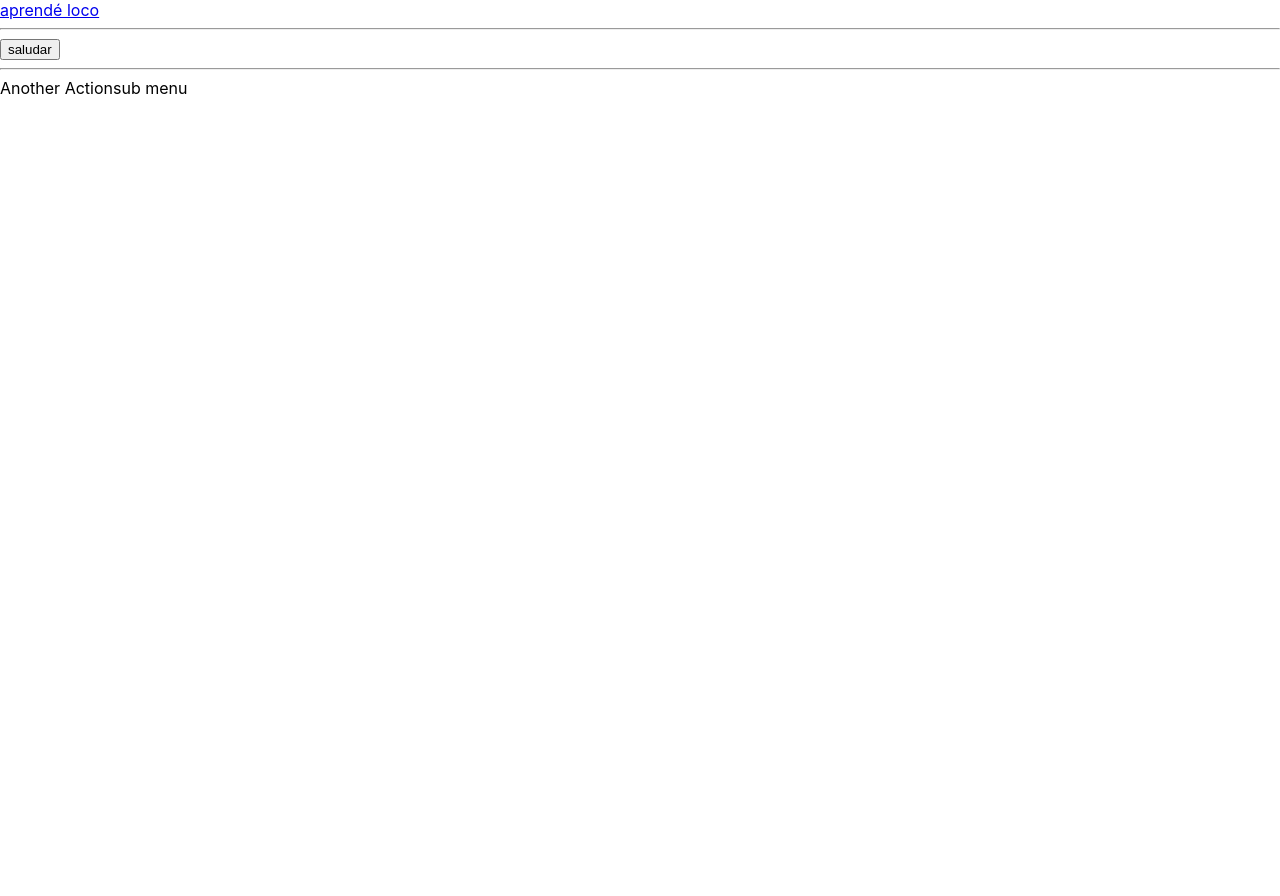
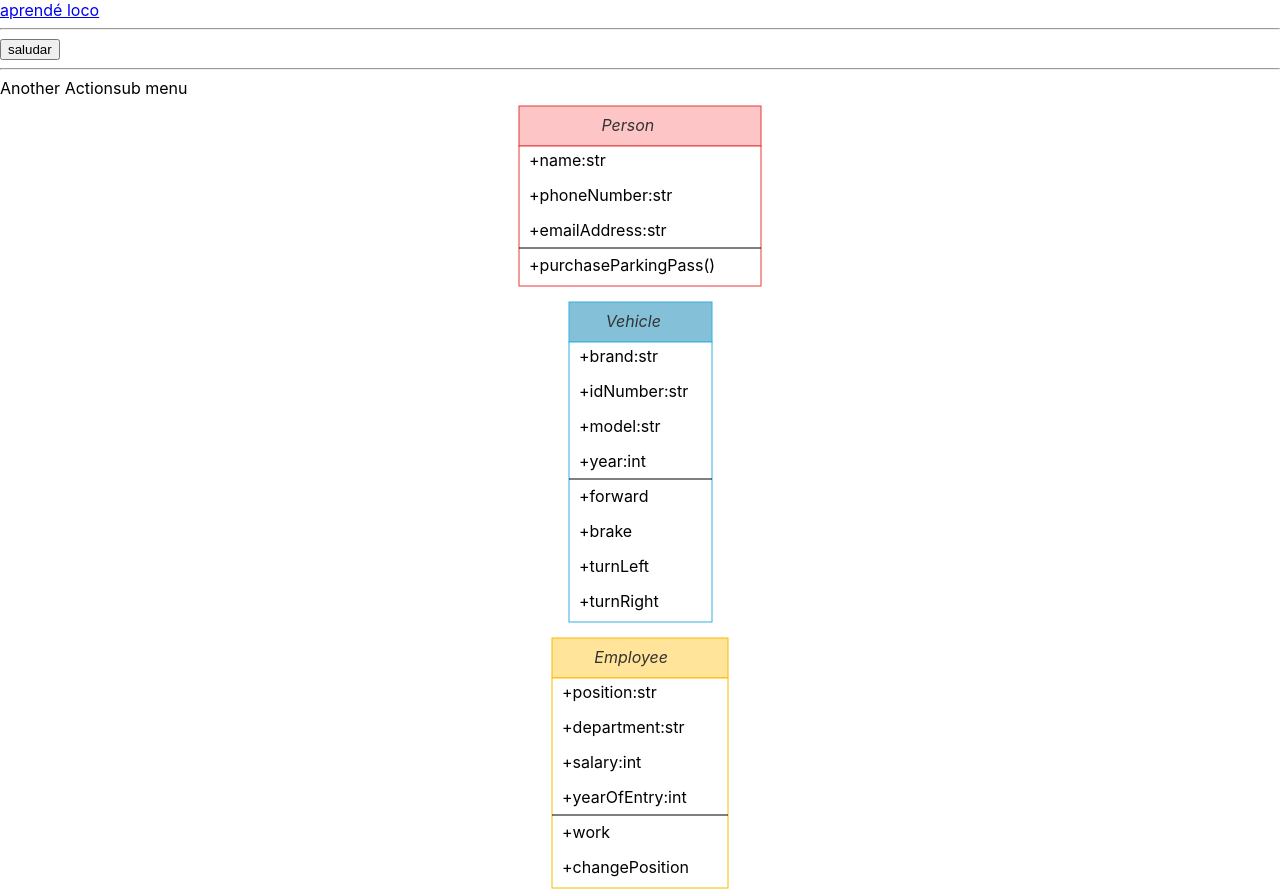
Before and after one commit to FacuLemo/efi-reactjs-1, a React (Create React App) app: page / in a window 1280 px wide. Before the commit the page ends 800 px from the top, so only its background shows below. Built offline with nearby package versions, Linux system fonts and the light colour scheme.

Commit message:
finished drawclass component, may remain some warning-fixes

```diff
--- a/src/App.js
+++ b/src/App.js
@@ -1,8 +1,32 @@
 import Test from "./components/test";
 import Menu from "./components/menu"
-
+import Drawclass from "./components/drawclass/Drawclass"
 
 function App() {
+  const configUml = {
+    name: 'Person',
+    attributes: ['+name:str','+phoneNumber:str','+emailAddress:str'],
+    methods:['+purchaseParkingPass()'],
+    borderColor:'#e83838',
+    headColor:'rgb(253, 197, 197)',
+    textColor:'#333333'
+}
+  const configUml2 = {
+    name: 'Vehicle',
+    attributes: ['+brand:str','+idNumber:str','+model:str','+year:int'],
+    methods:['+forward','+brake','+turnLeft','+turnRight'],
+    borderColor:'#34afe0',
+    headColor:'#84c1d9',
+    textColor:'#333333'
+  }
+  const configUml3 = {
+    name: 'Employee',
+    attributes: ['+position:str','+department:str','+salary:int','+yearOfEntry:int'],
+    methods:['+work','+changePosition'],
+    borderColor:'#fcba03',
+    headColor:'#ffe499',
+    textColor:'#333333'
+  }
   const configMenu = {
     configColor: {
     background:'#f4f5fa', // Color de Fondo General de la botonera
@@ -34,8 +58,9 @@ function App() {
 
       {/* Menú */}
       <Menu data={configMenu} />
-
-
+      <Drawclass data={configUml}/>
+      <Drawclass data={configUml2}/>
+      <Drawclass data={configUml3}/>
       </header>
     </div>
   );
--- /dev/null
+++ b/src/components/drawclass/Drawclass.css
@@ -0,0 +1,5 @@
+svg{
+    display: block;
+    margin: 0 auto;
+    padding:0.5em;
+}
--- /dev/null
+++ b/src/components/drawclass/Drawclass.js
@@ -0,0 +1,47 @@
+import { Component } from "react";
+import "./Drawclass.css";
+
+class Drawclass extends Component{
+    render(){
+        let svgWidth = this.getLongerWord()* 11; // Multiplico la cantidad de caracteres x 11 pixeles (ancho promedio de cada caracter)
+        let bodyHeight = (this.props.data.attributes.length + this.props.data.methods.length)* 35; /* Sumo la cant de atributos y metodos y mult.
+        x 35 estimando que ocupan 35 px de alto c/u.*/
+        let headerHeight = 40;
+        let heightAttributesLimit = this.props.data.attributes.length *35 + 37;
+        return(
+            <svg overflow="visible" width={svgWidth} height={bodyHeight + headerHeight}>
+                <rect stroke={this.props.data.borderColor} x="0" y="0" width={svgWidth} height={headerHeight} fill={this.props.data.headColor}/>
+                <rect stroke={this.props.data.borderColor} x="0" y="40" width={svgWidth} height={bodyHeight} fill="white"/>
+                <text x="45%" textAnchor="middle" y="25" fontStyle="italic" fill={this.props.data.textColor}>{this.props.data.name}</text>
+                {this.getAttributesAndMethods()}
+                <line stroke="black" x1={0} y1={heightAttributesLimit} x2={svgWidth} y2={heightAttributesLimit}/>
+            </svg>
+        )
+    }
+
+    getLongerWord(){
+        let content = this.props.data.attributes.concat(this.props.data.methods);
+        let greaterWidth = 0;
+        for(let i = 0; i < content.length; i++){
+            if(content[i].length > greaterWidth){
+                greaterWidth = content[i].length
+            }
+        }
+        console.log(greaterWidth)
+        return greaterWidth;
+    }
+
+    getAttributesAndMethods(){
+        let height = 25;
+        return (<svg>
+            {this.props.data.attributes.map((item) => (
+                <text x={10} y={height +=35}>{item}</text>
+            ))}
+            {this.props.data.methods.map((item) => (
+                <text x={10} y={height +=35}>{item}</text>
+            ))}
+        </svg>)
+    }
+}
+
+export default Drawclass
```
